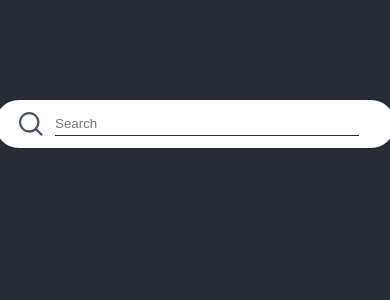
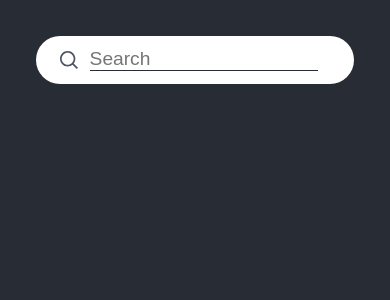
Before and after one commit to FATMAP/ice-cream-challenge, a React (Create React App) app: page / in a window 390 px wide. Shown: the top 300 px of the page. Built offline with nearby package versions, Linux system fonts and the light colour scheme; data requests are answered from the project's data file.

Commit message:
Tweaking search styles for mobile

```diff
--- a/src/App.scss
+++ b/src/App.scss
@@ -1,33 +1,36 @@
 $input-size: 48px;
 $input-spacing: 12px;
+$box-radius: calc($input-size/2);
 
 .main {
   background-color: #282c34;
   min-height: 100vh;
+  padding: 2em;
   display: flex;
   flex-direction: column;
   align-items: center;
-  justify-content: center;
   font-size: calc(10px + 2vmin);
   color: white;
 
   .search {
-    position: fixed;
-    top: 100px;
-    font-size: 1.2rem;
+    width: 100%;
+    max-width: 400px;
 
     .searchBar {
       background-color: white;
       display: flex;
+      align-items: center;
       padding: $input-spacing calc($input-spacing * 2);
       height: $input-size;
-      width: 400px;
-      border-radius: calc($input-size/2);
+      border-radius: $box-radius;
 
       input {
         flex-grow: 1;
+        width: 100%;
         margin: 0 $input-spacing;
+        border-radius: 0;
         border-bottom: 1px solid #282c34;
+        font-size: 1.2rem;
       }
 
       button {
@@ -35,20 +38,20 @@ $input-spacing: 12px;
       }
 
       img {
-        width: 24px;
-        height: 24px;
+        width: 18px;
+        height: 18px;
       }
     }
 
     ul.searchResults {
-      position: absolute;
       list-style: none;
       width: 100%;
       margin: 8px 0;
-      padding: $input-spacing;
-      border-radius: calc($input-size/2);
+      padding: $input-spacing calc($input-spacing*2);
+      border-radius: $box-radius;
       background-color: white;
       color: black;
+      font-size: 1.2rem;
 
       li:not(:first-child) {
         margin-top: 8px;
```
